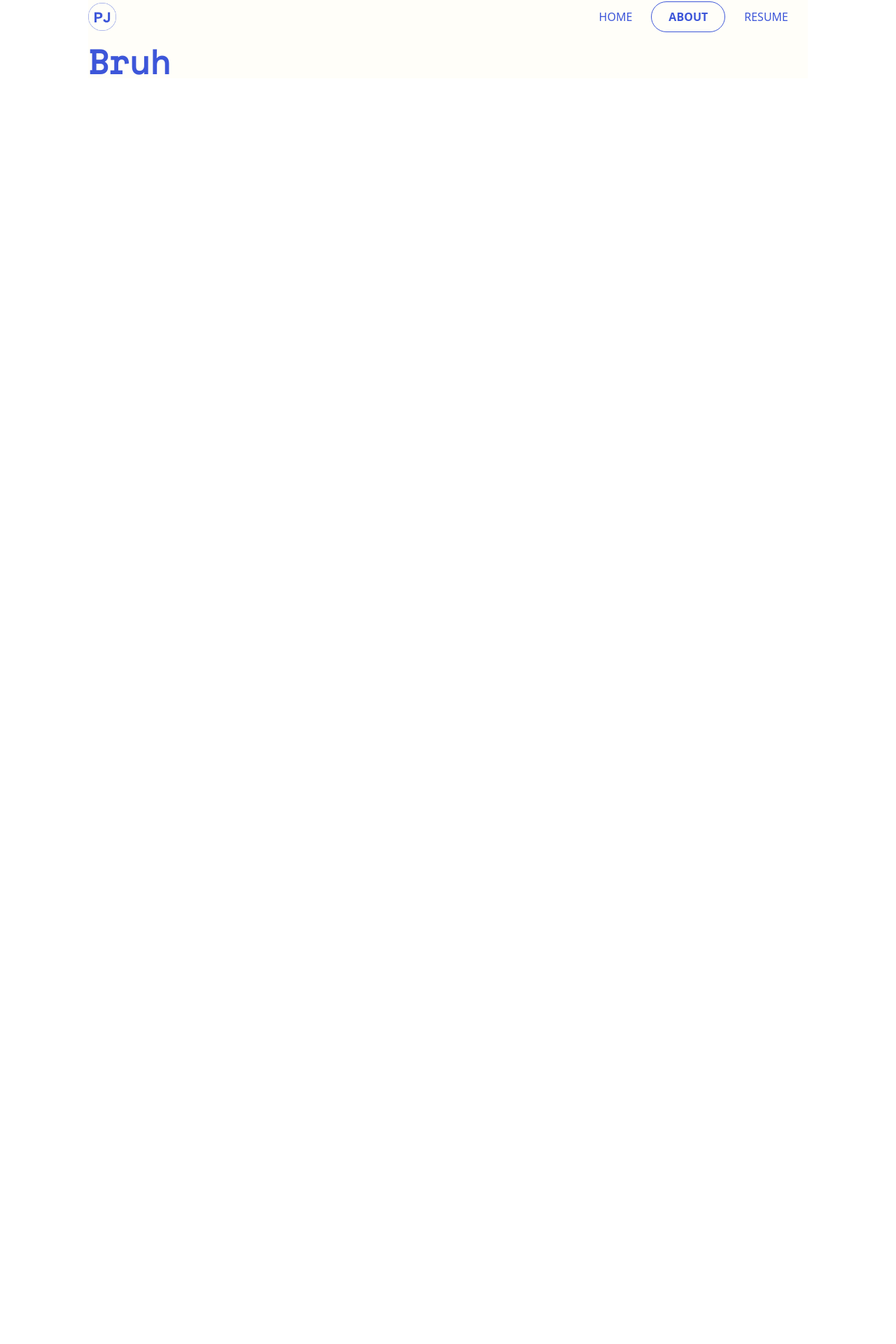
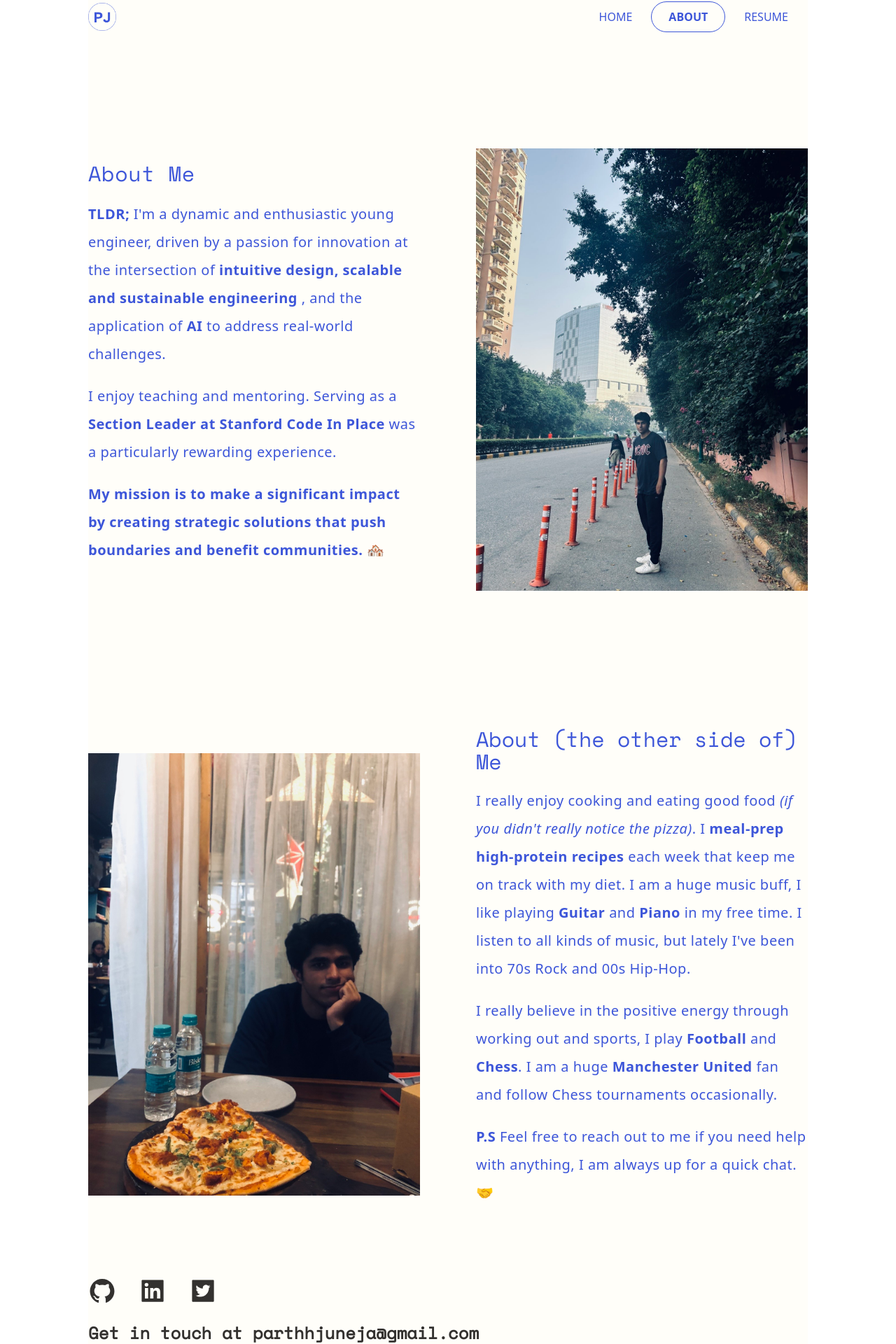
Before and after one commit to pjparties/portfolio, a React (Vite) app: page /about in a window 1280 px wide. Shown: the part 16-1936 px from the top of the page at 70% size. Before the commit the page ends 800 px from the top, so only its background shows below. Built offline with nearby package versions, Linux system fonts and the light colour scheme.

Commit message:
UPDATE: About page

```diff
--- a/src/components/Footer.tsx
+++ b/src/components/Footer.tsx
@@ -4,19 +4,19 @@ const Footer = () => {
     return (
         <footer className="bg-background my-8">
             <div className=" socials flex flex-row gap-8">
-                <a href="" target="_blank">
+                <a href="" title="Github" target="_blank">
                     <AiFillGithub size={40} className="text-secondary hover:text-secondaryLight cursor-pointer" onClick={() => window.open('https://github.com/pjparties')} />
                 </a>
-                <a href="" target="_blank">
+                <a href="" title="LinkedIn" target="_blank">
                     <AiFillLinkedin size={40} className="text-secondary hover:text-secondaryLight cursor-pointer" onClick={() => window.open('https://www.linkedin.com/in/parthjuneja/')} />
                 </a>
-                <a href="" target="_blank">
+                <a href="" title="Twitter/X" target="_blank">
                     <AiFillTwitterSquare size={40} className="text-secondary hover:text-secondaryLight cursor-pointer" onClick={() => window.open('https://twitter.com/pjparties')} />
                 </a>
             </div>
             <div className="contact-me mt-6">
                 <h1 className="getintouch text-secondary font-mono text-2xl font-semibold">
-                    Get in touch at <a href="mailto:parthhjuneja@gmail.com" className="hover:text-secondaryLight">parthhjuneja@gmail.com</a>
+                    Get in touch at <a title="email me" href="mailto:parthhjuneja@gmail.com" className="hover:text-secondaryLight">parthhjuneja@gmail.com</a>
                 </h1>
             </div>
             <div className="separator">
--- a/src/components/Navbar.tsx
+++ b/src/components/Navbar.tsx
@@ -30,7 +30,7 @@ const Navbar = () => {
                     </NavLink>
                 </li>
                 <li >
-                    <Link to='https://drive.google.com/file/d/1DSsBQ-5B7PWgkvMxHWVFi76wBePdqePO/view' className='p-4 hover:text-accent hover:font-bold text-primary mr-1 py-[10px] px-6 cursor-pointer duration-100'>
+                    <Link to='https://drive.google.com/file/d/1DSsBQ-5B7PWgkvMxHWVFi76wBePdqePO/view' title='Resume pdf' className='p-4 hover:text-accent hover:font-bold text-primary mr-1 py-[10px] px-6 cursor-pointer duration-100'>
                         RESUME
                     </Link>
 
--- a/src/pages/about/index.tsx
+++ b/src/pages/about/index.tsx
@@ -1,13 +1,68 @@
+import Footer from '../../components/Footer';
 import Navbar from '../../components/Navbar';
+import about1 from '../../assets/about1.jpeg';
+import pizza from '../../assets/pizza.jpeg';
+
+const AboutMe = () => {
+    return (
+        <div className='grid md:grid-cols-2 grid-cols-1 pt-16 md:gap-20 items-center'>
+            <div className="about-text text-left text-primary">
+                <h1 className="text-3xl md:text-3xl tracking-wide font-normal font-mono mb-5">
+                    About Me
+                </h1>
+                <p className='text-primary text-xl md:text-xl tracking-wide !leading-loose font-sans !text-left mb-5'>
+                    <span className='font-bold'>TLDR; </span>I'm a dynamic and enthusiastic young engineer, driven by a passion
+                    for innovation at the intersection of <span className='font-bold'>intuitive design, scalable and sustainable engineering </span>, and the application
+                    of <span className='font-bold'>AI</span> to address real-world challenges.
+                </p>
+                <p className='text-primary text-xl md:text-xl tracking-wide !leading-loose font-sans !text-left mb-5'>
+                    I enjoy teaching and mentoring. Serving as a <span className='font-bold'>Section Leader at Stanford Code In Place</span> was a particularly rewarding experience.                </p>
+                <p className='text-primary text-xl md:text-xl tracking-wide font-bold !leading-loose font-sans !text-left mb-5'>
+                    My mission is to make a significant impact by creating strategic solutions that push boundaries and benefit communities. 🏘️
+                </p>
+            </div>
+            <div className="img-container flex md:h-screen items-center justify-end">
+                <img src={about1} alt="hero" className='object-scale-down max-h-full md:py-20' />
+            </div>
+        </div >
+    )
+}
+const AboutMe2 = () => {
+    return (
+        <div className='grid md:grid-cols-2 grid-cols-1 pt-16 md:gap-20 items-center'>
+            <div className="about-text md:order-last text-left text-primary">
+                <h1 className="text-3xl md:text-3xl !leading-8 font-normal font-mono mb-5">
+                    About (the other side of) Me
+                </h1>
+                <p className='text-primary text-xl md:text-xl tracking-wide !leading-loose font-sans !text-left mb-5'>
+                    I really enjoy cooking and eating good food <span className='italic'>(if you didn't really notice the pizza)</span>.
+                    I <span className="font-bold">meal-prep high-protein recipes</span> each week that keep me on track with my diet. I am a huge music buff,
+                    I like playing <span className="font-bold">Guitar</span> and <span className="font-bold">Piano</span> in my free time. I listen to all kinds of music, but lately I've been into 70s Rock and 00s Hip-Hop.
+                </p>
+                <p className='text-primary text-xl md:text-xl tracking-wide !leading-loose font-sans !text-left mb-5'>
+                    I really believe in the positive energy through working out and sports, I play <span className="font-bold">Football</span> and <span className="font-bold">Chess</span>.
+                    I am a huge <span className="font-bold">Manchester United</span> fan and follow Chess tournaments occasionally.
+                </p>
+                <p className='text-primary text-xl md:text-xl tracking-wide !leading-loose font-sans !text-left mb-5'>
+                <span className="font-bold">P.S</span> Feel free to reach out to me if you need help with anything, I am always up for a quick chat. 🤝
+                </p>
+            </div>
+            <div className="img-container flex md:h-screen items-center justify-start">
+                <img src={pizza} alt="hero" className='object-scale-down max-h-full md:py-20' />
+            </div>
+        </div >
+    )
+}
+
 
 const About = () => {
     return (
         <div className='app-wrapper px-[24px] lg:px-[126px]'>
             <div className="bg-background ">
                 <Navbar />
-                <p className="text-primary text-5xl font-bold font-mono">
-                    Bruh
-                </p>
+                <AboutMe />
+                <AboutMe2 />
+                <Footer />
             </div>
         </div>
     )
--- a/src/pages/home/index.tsx
+++ b/src/pages/home/index.tsx
@@ -26,7 +26,7 @@ const Hero = () => {
 
 const ProjectCard = ({ projImage, projTitle, projDesc, projLink }: { projImage: string, projTitle: string, projDesc: string, projLink: string }) => {
     return (
-        <a className="project-card w-fit text-primary flex flex-col" href={projLink}>
+        <a className="project-card w-fit text-primary flex flex-col" title='GitHub Link' href={projLink}>
             <div className="img-container w-fit h-fit hover:scale-105 eas duration-200 overflow-clip">
                 <img src={projImage} alt="Project Image" className="projectimage mx-auto h-full w-full bg-[radial-gradient(circle_at_50%_50%,var(--tw-gradient-stops))] from-[#d8ddf8] from-10% via-[#d8ddf8] via-40% to-background to-60%" />
             </div>
@@ -43,8 +43,8 @@ const Projects = () => {
 
     return (
         <div className="container grid grid-cols-1 md:grid-cols-2 gap-16 md:gap-24 mx-auto py-10">
-            <ProjectCard projImage={peerio} projTitle='🌱Peer.io' projDesc='Personal Project •  Full Stack PWA with websockets • Real-time chat application to connect like-minded users for productivity eg. Peer Programming' projLink='https://github.com/pjparties/peer-io-frontend' />
-            <ProjectCard projImage={chessAI} projTitle='♟️ChessAI' projDesc='Personal Project •  Deep Learning and Computer Vision • Live Chessboard annotation implementing research papers and analysis using Stockfish API' projLink='https://github.com/pjparties/chessAI' />
+            <ProjectCard projImage={peerio} projTitle='🌱Peer.io' projDesc='React, Node, TypeScript, WebSocket, Redis, SQL • Real-time PWA chat application to connect like-minded users for productivity eg. Peer Programming' projLink='https://github.com/pjparties/peer-io-frontend' />
+            <ProjectCard projImage={chessAI} projTitle='♟️ChessAI' projDesc='Python, Deep Learning, Flask, Computer Vision • Live Chessboard annotation implementing research papers and analysis using Stockfish API' projLink='https://github.com/pjparties/chessAI' />
         </div>
     )
 }
```
Also changed, not shown: src/assets/about1.jpeg (added), src/assets/pizza.jpeg (added).
